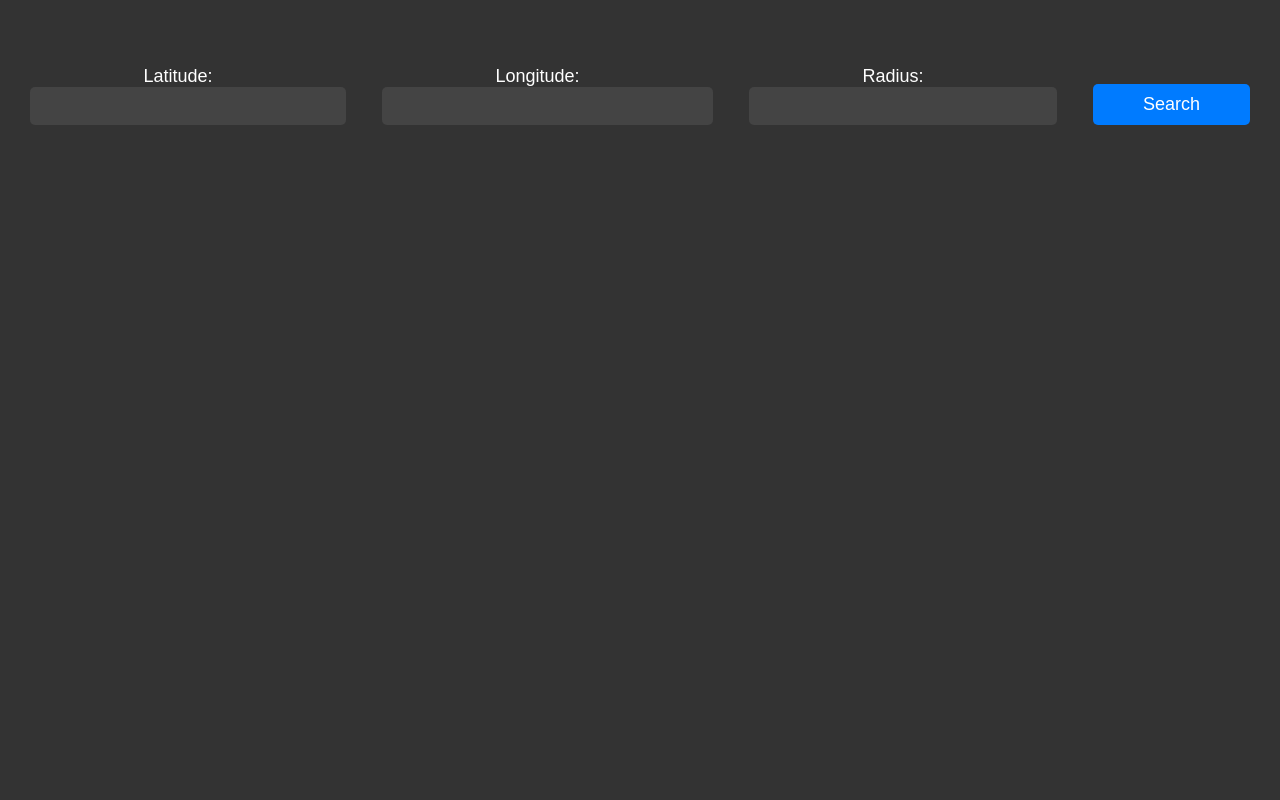
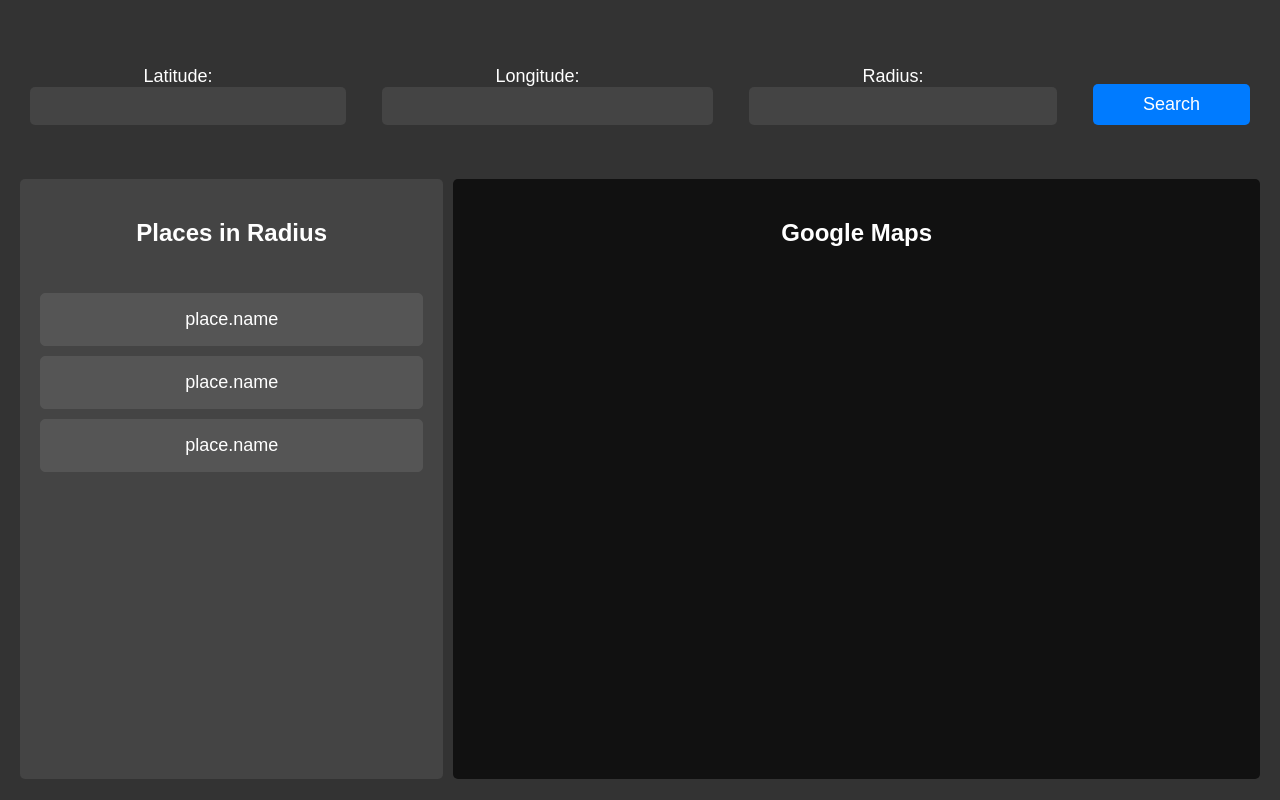
Before and after one commit to dogukanozdemir/Places-Frontend, a React (Create React App) app: page / in a window 1280 px wide. Built offline with nearby package versions, Linux system fonts and the light colour scheme.

Commit message:
Added a placeholder places list and maps section

```diff
--- a/src/App.css
+++ b/src/App.css
@@ -55,3 +55,58 @@ button {
 button:hover {
   background-color: #0056b3;
 }
+
+.content-container {
+  display: flex;
+  flex-direction: row;
+  margin: 0 20px;
+  height: 75vh;
+}
+
+/* List Container */
+.list-container {
+  flex: 1;
+  background-color: #444;
+  padding: 20px;
+  border-radius: 5px;
+  margin-right: 10px;
+  display: flex;
+  flex-direction: column;
+  justify-content: flex-start;
+  align-items: stretch;
+}
+
+.list-container h2 {
+  font-size: 24px;
+}
+
+.list-container ul {
+  list-style-type: none;
+  padding: 0;
+}
+
+.list-container li {
+
+  font-size: 18px;
+  cursor: pointer;
+  margin: 10px 0;
+  padding: 15px;
+  border: 1px solid #555;
+  border-radius: 5px;
+  background-color: #555;
+}
+
+.list-container li:hover {
+  background-color: #666;
+}
+
+.map-container {
+  flex: 2;
+  background-color: #111;
+  padding: 20px;
+  border-radius: 5px;
+}
+
+.map-container h2 {
+  font-size: 24px;
+}
--- a/src/App.js
+++ b/src/App.js
@@ -29,6 +29,19 @@ function App() {
           </div>
         </div>
       </form>
+      <div className="content-container">
+        <div className="list-container">
+          <h2>Places in Radius</h2>
+          <ul>
+            {sampleData.map((place, index) => (
+              <li>place.name</li>
+            ))}
+          </ul>
+        </div>
+        <div className="map-container">
+          <h2>Google Maps</h2>
+        </div>
+      </div>
     </div>
   );
 }
```
